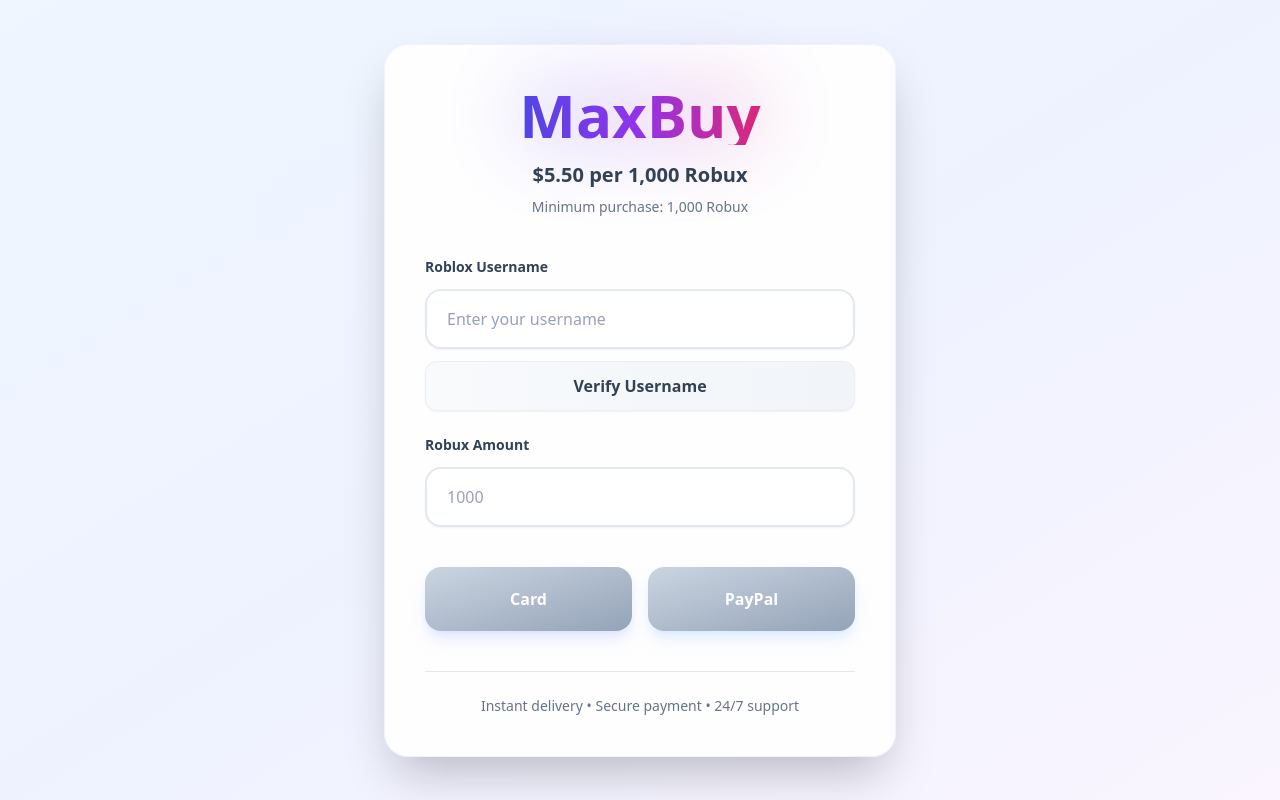
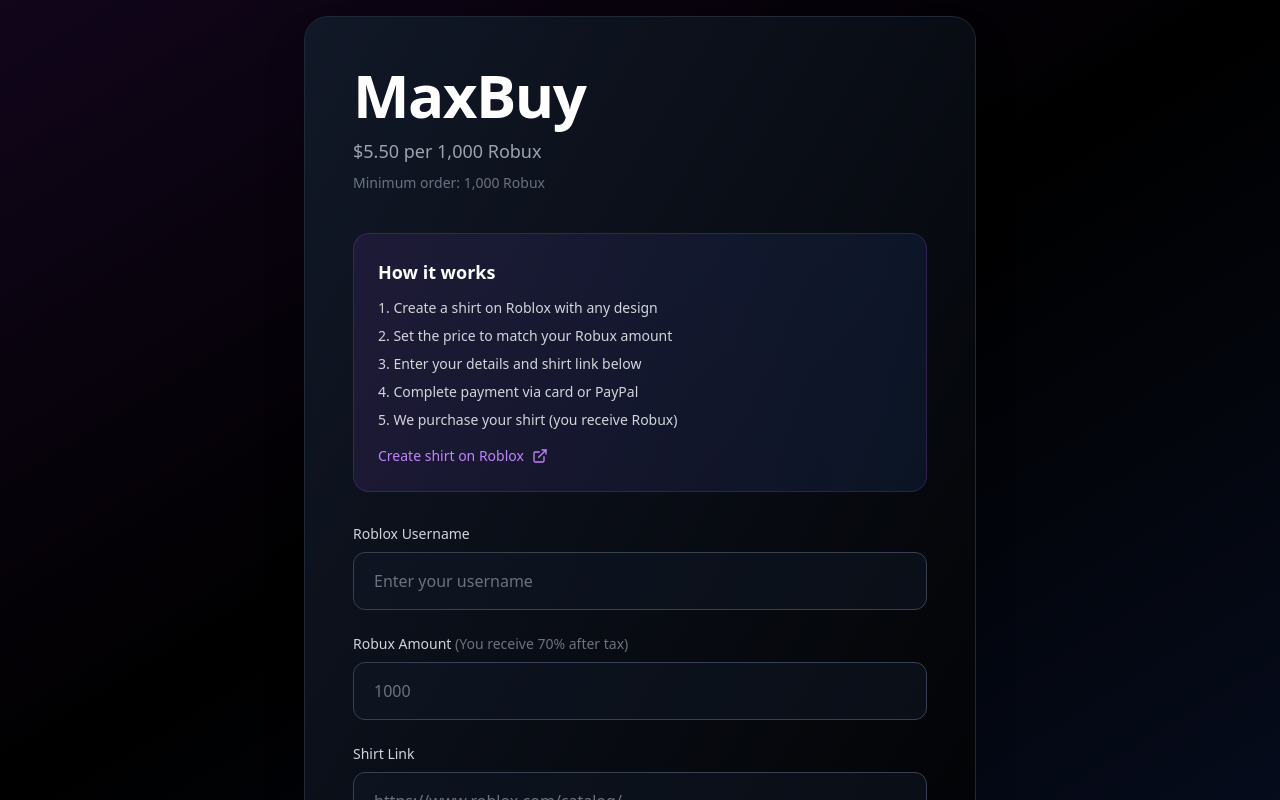
Before and after one commit to DontGho/maxbuystore, a React (Vite) app: page / in a window 1280 px wide. Shown: the top 800 px of the page. Built offline with nearby package versions, Linux system fonts and the light colour scheme.

Commit message:
server update, UI update

```diff
--- a/src/App.jsx
+++ b/src/App.jsx
@@ -1,101 +1,44 @@
-import React, { useState, useEffect } from 'react';
-import { AlertCircle, CheckCircle, Loader2, Home, Sparkles } from 'lucide-react';
+import React, { useState } from 'react';
+import { AlertCircle, CheckCircle, Loader2, ExternalLink } from 'lucide-react';
 
-function SuccessPage() {
-  return (
-    <div className="min-h-screen bg-gray-50 flex items-center justify-center p-4">
-      <div className="bg-white rounded-lg shadow-lg p-12 max-w-md w-full text-center border border-gray-200">
-        <div className="mb-6 flex justify-center">
-          <div className="bg-green-100 rounded-full p-5">
-            <CheckCircle size={64} className="text-green-600" strokeWidth={2} />
-          </div>
-        </div>
-
-        <h1 className="text-3xl font-bold text-gray-900 mb-3">Payment Complete</h1>
-        <p className="text-gray-600 text-base mb-2">Thank you for your purchase</p>
-        <p className="text-gray-500 text-sm mb-8">Your Robux will be delivered within 24 hours</p>
-
-        <div className="bg-gray-50 rounded-lg p-6 mb-8 border border-gray-200">
-          <p className="text-sm font-semibold text-gray-700 mb-3">What's Next?</p>
-          <p className="text-sm text-gray-600 mb-2">Check your email for receipt</p>
-          <p className="text-sm text-gray-600">Delivery within 24 hours</p>
-        </div>
-
-        <a
-          href="/"
-          className="inline-flex items-center gap-2 bg-blue-600 hover:bg-blue-700 text-white font-semibold px-6 py-3 rounded-lg transition-colors"
-        >
-          <Home size={18} />
-          Back to Home
-        </a>
-      </div>
-    </div>
-  );
-}
-
-function CancelPage() {
-  return (
-    <div className="min-h-screen bg-gray-50 flex items-center justify-center p-4">
-      <div className="bg-white rounded-lg shadow-lg p-12 max-w-md w-full text-center border border-gray-200">
-        <div className="mb-6 flex justify-center">
-          <div className="bg-orange-100 rounded-full p-5">
-            <AlertCircle size={64} className="text-orange-600" strokeWidth={2} />
-          </div>
-        </div>
-
-        <h1 className="text-3xl font-bold text-gray-900 mb-3">Payment Cancelled</h1>
-        <p className="text-gray-600 text-base mb-2">No charges were made</p>
-        <p className="text-gray-500 text-sm mb-8">Feel free to try again anytime</p>
-
-        <a
-          href="/"
-          className="inline-flex items-center gap-2 bg-blue-600 hover:bg-blue-700 text-white font-semibold px-6 py-3 rounded-lg transition-colors"
-        >
-          <Home size={18} />
-          Return Home
-        </a>
-      </div>
-    </div>
-  );
-}
-
-function HomePage() {
+export default function App() {
   const [u, setU] = useState('');
+  const [shirt, setShirt] = useState('');
   const [a, setA] = useState('');
   const [s, setS] = useState('idle');
   const [m, setM] = useState('');
-  const [checking, setChecking] = useState(false);
-  const [groupStatus, setGroupStatus] = useState('');
+  const [verifying, setVerifying] = useState(false);
+  const [verified, setVerified] = useState('');
   const p = 5.50;
 
-  const checkGroupStatus = async () => {
-    if (!u) {
-      setGroupStatus('Enter username first');
+  const verifyShirt = async () => {
+    if (!u || !shirt) {
+      setVerified('Enter username and shirt link first');
       return;
     }
 
-    setChecking(true);
-    setGroupStatus('');
+    setVerifying(true);
+    setVerified('');
 
     try {
-      const r = await fetch(`/api/check-group`, {
+      const r = await fetch(`/api/verify-shirt`, {
         method: 'POST',
         headers: { 'Content-Type': 'application/json' },
-        body: JSON.stringify({ username: u })
+        body: JSON.stringify({ username: u, shirtUrl: shirt })
       });
 
       const d = await r.json();
 
       if (d.success) {
-        setGroupStatus('✓ Username verified');
+        setVerified('✓ Shirt verified! Price: ' + d.price + ' Robux');
       } else {
-        setGroupStatus('✗ ' + d.error);
+        setVerified('✗ ' + d.error);
       }
     } catch (e) {
-      setGroupStatus('✗ Error checking username');
+      setVerified('✗ Error verifying shirt');
     }
 
-    setChecking(false);
+    setVerifying(false);
   };
 
   const h = async (method) => {
@@ -106,7 +49,7 @@
       const r = await fetch(`/api/create-payment`, {
         method: 'POST',
         headers: { 'Content-Type': 'application/json' },
-        body: JSON.stringify({ username: u, amount: parseInt(a), method })
+        body: JSON.stringify({ username: u, amount: parseInt(a), shirtUrl: shirt, method })
       });
 
       const d = await r.json();
@@ -127,22 +70,37 @@
   const validAmount = parseInt(a) >= 1000;
 
   return (
-    <div className="min-h-screen bg-gradient-to-br from-blue-50 via-indigo-50 to-purple-50 flex items-center justify-center p-4">
-      <div className="bg-white/90 backdrop-blur-md rounded-3xl shadow-2xl p-10 max-w-lg w-full border border-indigo-100/50">
-        <div className="text-center mb-10">
-          <div className="inline-block mb-4">
-            <h1 className="text-6xl font-black bg-gradient-to-r from-indigo-600 via-purple-600 to-pink-600 bg-clip-text text-transparent relative">
-              MaxBuy
-              <div className="absolute inset-0 bg-gradient-to-r from-indigo-600 via-purple-600 to-pink-600 blur-2xl opacity-20 -z-10"></div>
-            </h1>
-          </div>
-          <p className="text-slate-700 text-xl font-semibold">${p.toFixed(2)} per 1,000 Robux</p>
-          <p className="text-sm text-slate-500 mt-2">Minimum purchase: 1,000 Robux</p>
+    <div className="min-h-screen bg-black flex items-center justify-center p-4">
+      <div className="absolute inset-0 bg-gradient-to-br from-purple-900/20 via-black to-blue-900/20"></div>
+
+      <div className="relative bg-gradient-to-br from-gray-900 to-black border border-gray-800 rounded-3xl shadow-2xl p-8 md:p-12 max-w-2xl w-full backdrop-blur-xl">
+        <div className="mb-10">
+          <h1 className="text-5xl md:text-6xl font-bold text-white mb-3 tracking-tight">MaxBuy</h1>
+          <p className="text-gray-400 text-lg">${p.toFixed(2)} per 1,000 Robux</p>
+          <p className="text-gray-500 text-sm mt-2">Minimum order: 1,000 Robux</p>
+        </div>
+
+        <div className="bg-gradient-to-r from-purple-500/10 to-blue-500/10 border border-purple-500/20 rounded-2xl p-6 mb-8">
+          <h3 className="font-semibold text-white mb-3 text-lg">How it works</h3>
+          <ol className="text-sm text-gray-300 space-y-2 list-decimal list-inside">
+            <li>Create a shirt on Roblox with any design</li>
+            <li>Set the price to match your Robux amount</li>
+            <li>Enter your details and shirt link below</li>
+            <li>Complete payment via card or PayPal</li>
+            <li>We purchase your shirt (you receive Robux)</li>
+          </ol>
+          <a
+            href="https://www.roblox.com/develop"
+            target="_blank"
+            className="inline-flex items-center gap-2 text-purple-400 hover:text-purple-300 text-sm font-medium mt-4 transition"
+          >
+            Create shirt on Roblox <ExternalLink size={16} />
+          </a>
         </div>
 
         <div className="space-y-6">
           <div>
-            <label className="block text-sm font-bold text-slate-700 mb-3">
+            <label className="block text-sm font-medium text-gray-300 mb-2">
               Roblox Username
             </label>
             <input
@@ -150,112 +108,114 @@
               value={u}
               onChange={(e) => {
                 setU(e.target.value);
-                setGroupStatus('');
+                setVerified('');
               }}
-              className="w-full px-5 py-4 border-2 border-slate-200 rounded-2xl focus:ring-4 focus:ring-indigo-200 focus:border-indigo-400 transition-all bg-white/80 text-slate-800 placeholder:text-slate-400 shadow-sm"
+              className="w-full px-5 py-4 bg-gray-900/50 border border-gray-700 text-white rounded-xl focus:ring-2 focus:ring-purple-500 focus:border-transparent transition placeholder-gray-500"
               placeholder="Enter your username"
             />
+          </div>
+
+          <div>
+            <label className="block text-sm font-medium text-gray-300 mb-2">
+              Robux Amount <span className="text-gray-500">(You receive 70% after tax)</span>
+            </label>
+            <input
+              type="number"
+              value={a}
+              onChange={(e) => setA(e.target.value)}
+              className="w-full px-5 py-4 bg-gray-900/50 border border-gray-700 text-white rounded-xl focus:ring-2 focus:ring-purple-500 focus:border-transparent transition placeholder-gray-500"
+              placeholder="1000"
+              min="1000"
+              step="100"
+            />
+            {a && validAmount && (
+              <p className="mt-3 text-sm text-gray-400">
+                Set your shirt price to: <span className="font-bold text-purple-400">{Math.ceil(parseInt(a) / 0.7)} Robux</span>
+              </p>
+            )}
+            {a && !validAmount && (
+              <p className="mt-3 text-sm text-red-400">Minimum 1,000 Robux required</p>
+            )}
+          </div>
+
+          <div>
+            <label className="block text-sm font-medium text-gray-300 mb-2">
+              Shirt Link
+            </label>
+            <input
+              type="text"
+              value={shirt}
+              onChange={(e) => {
+                setShirt(e.target.value);
+                setVerified('');
+              }}
+              className="w-full px-5 py-4 bg-gray-900/50 border border-gray-700 text-white rounded-xl focus:ring-2 focus:ring-purple-500 focus:border-transparent transition placeholder-gray-500"
+              placeholder="https://www.roblox.com/catalog/..."
+            />
             <button
-              onClick={checkGroupStatus}
-              disabled={checking || !u}
-              className="mt-3 w-full bg-gradient-to-r from-slate-100 to-slate-200 hover:from-slate-200 hover:to-slate-300 disabled:from-slate-50 disabled:to-slate-100 text-slate-700 font-semibold py-3 rounded-xl transition-all flex items-center justify-center gap-2 shadow-sm border border-slate-200/50"
+              onClick={verifyShirt}
+              disabled={verifying || !u || !shirt}
+              className="mt-3 w-full bg-gray-800 hover:bg-gray-750 disabled:bg-gray-900 disabled:opacity-50 text-gray-300 font-medium py-3 rounded-xl transition flex items-center justify-center gap-2 border border-gray-700"
             >
-              {checking ? (
+              {verifying ? (
                 <>
                   <Loader2 className="animate-spin" size={18} />
                   Verifying...
                 </>
               ) : (
-                'Verify Username'
+                'Verify Shirt Ownership'
               )}
             </button>
-            {groupStatus && (
-              <p className={`mt-3 text-sm font-semibold ${groupStatus.includes('✓') ? 'text-emerald-600' : 'text-rose-600'}`}>
-                {groupStatus}
+            {verified && (
+              <p className={`mt-3 text-sm ${verified.includes('✓') ? 'text-green-400' : 'text-red-400'}`}>
+                {verified}
               </p>
             )}
           </div>
 
-          <div>
-            <label className="block text-sm font-bold text-slate-700 mb-3">
-              Robux Amount
-            </label>
-            <input
-              type="number"
-              value={a}
-              onChange={(e) => setA(e.target.value)}
-              className="w-full px-5 py-4 border-2 border-slate-200 rounded-2xl focus:ring-4 focus:ring-indigo-200 focus:border-indigo-400 transition-all bg-white/80 text-slate-800 placeholder:text-slate-400 shadow-sm"
-              placeholder="1000"
-              min="1000"
-              step="100"
-            />
-            {a && !validAmount && (
-              <p className="mt-3 text-sm text-rose-600 font-semibold">Minimum 1,000 Robux required</p>
-            )}
-          </div>
-
           {t > 0 && validAmount && (
-            <div className="bg-gradient-to-br from-indigo-50 via-purple-50 to-pink-50 border-2 border-indigo-200/50 rounded-2xl p-6 shadow-md">
-              <p className="text-sm text-slate-600 font-medium mb-1">Total Amount</p>
-              <p className="text-4xl font-black text-slate-800">
+            <div className="bg-gradient-to-r from-purple-500/20 to-blue-500/20 border border-purple-500/30 rounded-2xl p-6">
+              <p className="text-3xl font-bold text-white">
                 ${t.toFixed(2)}
               </p>
+              <p className="text-gray-400 text-sm mt-1">Total amount</p>
             </div>
           )}
 
           <div className="grid grid-cols-2 gap-4 pt-4">
             <button
               onClick={() => h('stripe')}
-              disabled={s === 'loading' || !u || !validAmount}
-              className="bg-gradient-to-br from-indigo-500 to-purple-600 hover:from-indigo-600 hover:to-purple-700 disabled:from-slate-300 disabled:to-slate-400 disabled:cursor-not-allowed text-white font-bold py-5 rounded-2xl transition-all shadow-lg shadow-indigo-200/50 hover:shadow-xl hover:shadow-indigo-300/60 hover:-translate-y-1"
+              disabled={s === 'loading' || !u || !validAmount || !shirt}
+              className="bg-gradient-to-r from-purple-600 to-purple-700 hover:from-purple-500 hover:to-purple-600 disabled:from-gray-800 disabled:to-gray-800 disabled:cursor-not-allowed text-white font-semibold py-5 rounded-xl transition shadow-lg hover:shadow-purple-500/50"
             >
-              {s === 'loading' ? 'Processing...' : 'Card'}
+              {s === 'loading' ? 'Processing...' : 'Pay with Card'}
             </button>
 
             <button
               onClick={() => h('paypal')}
-              disabled={s === 'loading' || !u || !validAmount}
-              className="bg-gradient-to-br from-blue-500 to-cyan-600 hover:from-blue-600 hover:to-cyan-700 disabled:from-slate-300 disabled:to-slate-400 disabled:cursor-not-allowed text-white font-bold py-5 rounded-2xl transition-all shadow-lg shadow-blue-200/50 hover:shadow-xl hover:shadow-blue-300/60 hover:-translate-y-1"
+              disabled={s === 'loading' || !u || !validAmount || !shirt}
+              className="bg-gradient-to-r from-blue-600 to-blue-700 hover:from-blue-500 hover:to-blue-600 disabled:from-gray-800 disabled:to-gray-800 disabled:cursor-not-allowed text-white font-semibold py-5 rounded-xl transition shadow-lg hover:shadow-blue-500/50"
             >
-              {s === 'loading' ? 'Processing...' : 'PayPal'}
+              {s === 'loading' ? 'Processing...' : 'Pay with PayPal'}
             </button>
           </div>
 
           {m && (
-            <div className={`flex items-center gap-3 p-5 rounded-2xl border-2 shadow-md ${
-              s === 'success' ? 'bg-emerald-50 text-emerald-800 border-emerald-200' : 'bg-rose-50 text-rose-800 border-rose-200'
+            <div className={`flex items-center gap-3 p-5 rounded-xl border ${
+              s === 'success' ? 'bg-green-500/10 text-green-400 border-green-500/30' : 'bg-red-500/10 text-red-400 border-red-500/30'
             }`}>
-              {s === 'success' ? <CheckCircle size={26} /> : <AlertCircle size={26} />}
-              <p className="font-semibold">{m}</p>
+              {s === 'success' ? <CheckCircle size={24} /> : <AlertCircle size={24} />}
+              <p className="font-medium">{m}</p>
             </div>
           )}
         </div>
 
-        <div className="mt-10 pt-6 border-t border-slate-200">
-          <p className="text-sm text-slate-500 text-center font-medium">
-            Instant delivery • Secure payment • 24/7 support
+        <div className="mt-10 pt-8 border-t border-gray-800">
+          <p className="text-sm text-gray-500 text-center">
+            Fast delivery • Automated process • Secure payments
           </p>
         </div>
       </div>
     </div>
   );
 }
-
-export default function App() {
-  const [page, setPage] = useState('home');
-
-  useEffect(() => {
-    const path = window.location.pathname;
-    if (path === '/success') {
-      setPage('success');
-    } else if (path === '/cancel') {
-      setPage('cancel');
-    } else {
-      setPage('home');
-    }
-  }, []);
-
-  if (page === 'success') return <SuccessPage />;
-  if (page === 'cancel') return <CancelPage />;
-  return <HomePage />;
-}
```
Also changed, not shown: 1 other file (tests, documents, lock files or other folders).
